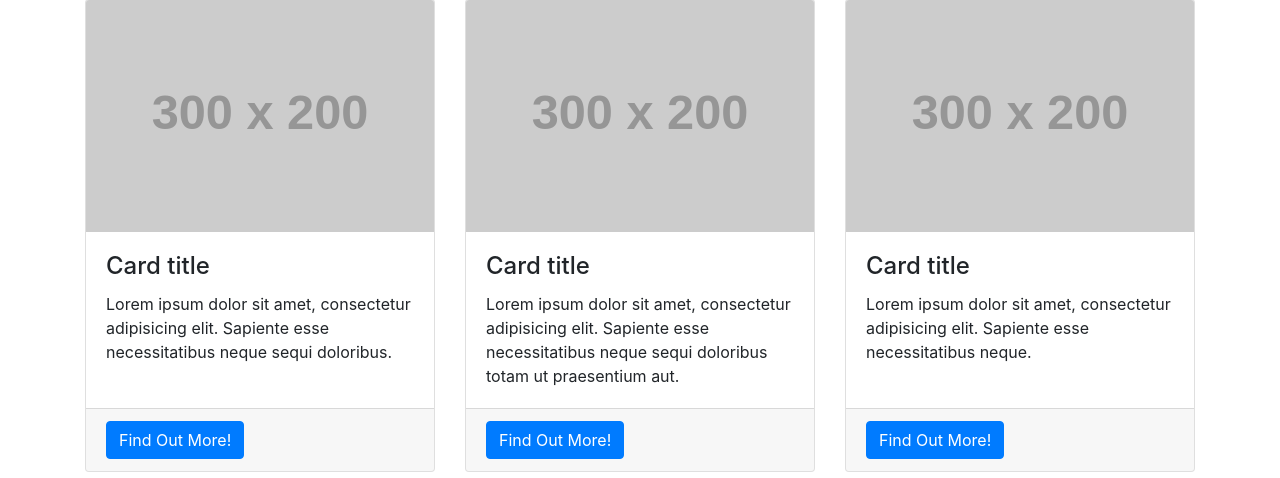
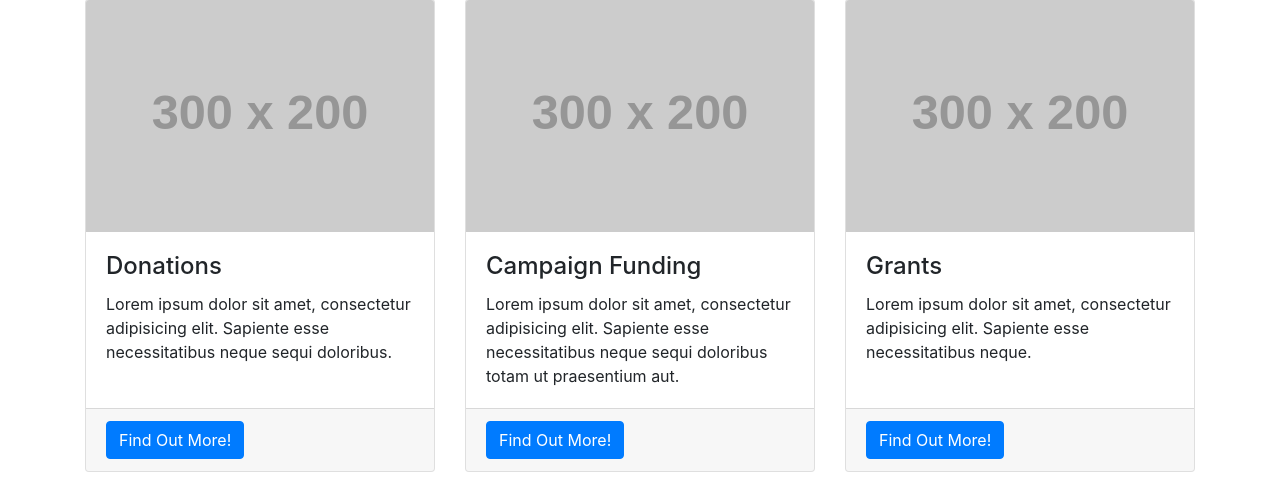
Before and after one commit to hamoody-omar/fundraising-app, a Django app: a page that uses app/templates/app/index.html in a window 1280 px wide. Shown: the part 776-1254 px from the top of the page. Run offline with Django 3.2, Linux system fonts and the light colour scheme; grey boxes labelled with a size stand in for pictures from a placeholder-image service; some libraries are stand-ins or nearby versions.

Commit message:
Changed html

```diff
--- a/app/templates/app/index.html
+++ b/app/templates/app/index.html
@@ -97,7 +97,7 @@
         <div class="card h-100">
           <img class="card-img-top" src="http://placehold.it/300x200" alt="">
           <div class="card-body">
-            <h4 class="card-title">Card title</h4>
+            <h4 class="card-title">Donations</h4>
             <p class="card-text">Lorem ipsum dolor sit amet, consectetur adipisicing elit. Sapiente esse necessitatibus neque sequi doloribus.</p>
           </div>
           <div class="card-footer">
@@ -109,7 +109,7 @@
         <div class="card h-100">
           <img class="card-img-top" src="http://placehold.it/300x200" alt="">
           <div class="card-body">
-            <h4 class="card-title">Card title</h4>
+            <h4 class="card-title">Campaign Funding</h4>
             <p class="card-text">Lorem ipsum dolor sit amet, consectetur adipisicing elit. Sapiente esse necessitatibus neque sequi doloribus totam ut praesentium aut.</p>
           </div>
           <div class="card-footer">
@@ -121,7 +121,7 @@
         <div class="card h-100">
           <img class="card-img-top" src="http://placehold.it/300x200" alt="">
           <div class="card-body">
-            <h4 class="card-title">Card title</h4>
+            <h4 class="card-title">Grants</h4>
             <p class="card-text">Lorem ipsum dolor sit amet, consectetur adipisicing elit. Sapiente esse necessitatibus neque.</p>
           </div>
           <div class="card-footer">
```
